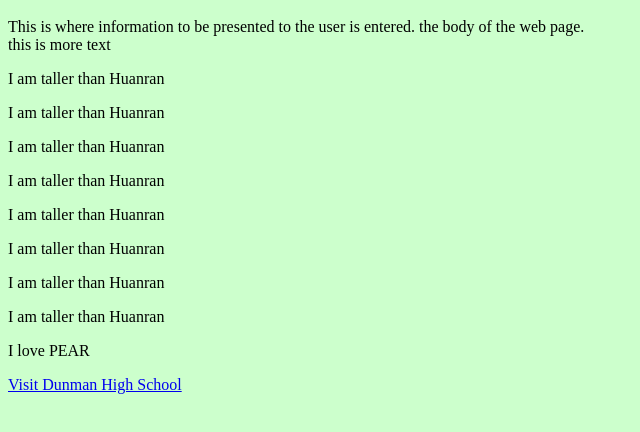
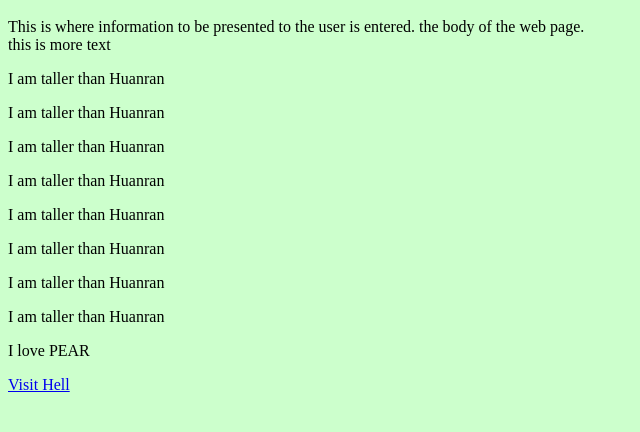
Before and after one commit to TallerThanHR/furry-computing-machine, a plain HTML site: page index.html in a window 1280 px wide. Shown: the part 48-480 px from the top of the page, without its empty margins (0-640 px from the left). Drawn offline with Linux system fonts and the light colour scheme.

Commit message:
Update index.html

```diff
--- a/index.html
+++ b/index.html
@@ -20,6 +20,6 @@ the body of the web page. <br />this is more text
 <p>I am taller than Huanran</p>
 <p>I am taller than Huanran</p>
 <p>I love PEAR</p>
-  <a href="https://dunmanhigh.moe.edu.sg/">Visit Dunman High School</a>
+  <a href="https://dunmanhigh.moe.edu.sg/">Visit Hell</a>
 
 </body>
```
